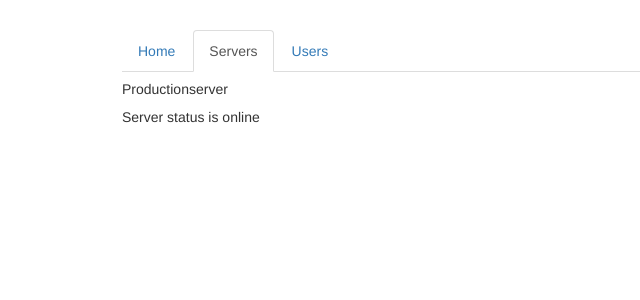
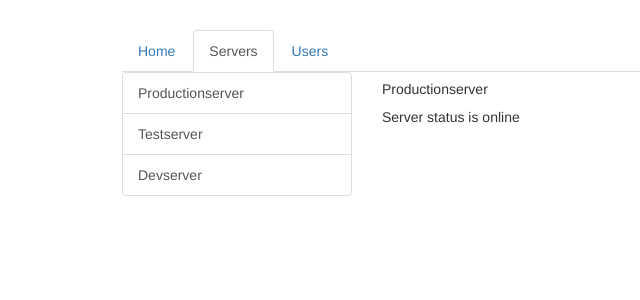
Before and after one commit to rinebob/cmp-databinding-start, an Angular app: page /servers/1 in a window 1280 px wide. Shown: the top 300 px of the page, without its empty margins (143-783 px from the left). Built offline with nearby package versions, Linux system fonts and the light colour scheme.

Commit message:
Lec 138 misc

```diff
--- a/src/app/servers/server/server.component.ts
+++ b/src/app/servers/server/server.component.ts
@@ -20,19 +20,9 @@
 	this.route.params
 		.subscribe(
 			(params: Params) => {
-				this.serversService.getServer(+params['id']);
+				this.server = this.serversService.getServer(+params['id']);
 			}
 		);
   }
 
 }
-
-
-
-
-
-// import ActivatedRoute and inject it into the constructor
-// pull route params using route.snapshot property
-// let id = this.route.snapshot.params['id'];
-
-// make sure the route exists in app.module
--- a/src/app/servers/servers.component.html
+++ b/src/app/servers/servers.component.html
@@ -1,10 +1,10 @@
 <div class="row">
   <div class="col-xs-12 col-sm-4">
     <div class="list-group">
-		<!-- [queryParams]="{allowEdit: '1', allowDelete: '0'}"
-		fragment="loading" -->
       <a
 		[routerLink]="['/servers', server.id]"
+		[queryParams]="{allowEdit: '1'}"
+		fragment="loading"
         class="list-group-item"
         *ngFor="let server of servers">
         {{ server.name }}
@@ -12,9 +12,10 @@
     </div>
   </div>
   <div class="col-xs-12 col-sm-4">
-	  <button class="btn btn-primary" (click)="onReload()">Reload Page</button>
+	<router-outlet></router-outlet>
+	<!-- <button class="btn btn-primary" (click)="onReload()">Reload Page</button>
 	<app-edit-server></app-edit-server>
     <hr>
-    <!-- <app-server></app-server> -->
+    <app-server></app-server> -->
   </div>
 </div>
--- a/src/app/users/users.component.html
+++ b/src/app/users/users.component.html
@@ -10,6 +10,7 @@
     </div>
   </div>
   <div class="col-xs-12 col-sm-4">
-    <app-user></app-user>
+	<router-outlet></router-outlet>
+    <!-- <app-user></app-user> -->
   </div>
 </div>
```
Also changed, not shown: src/app/app.module.ts (+17 -5 lines).
